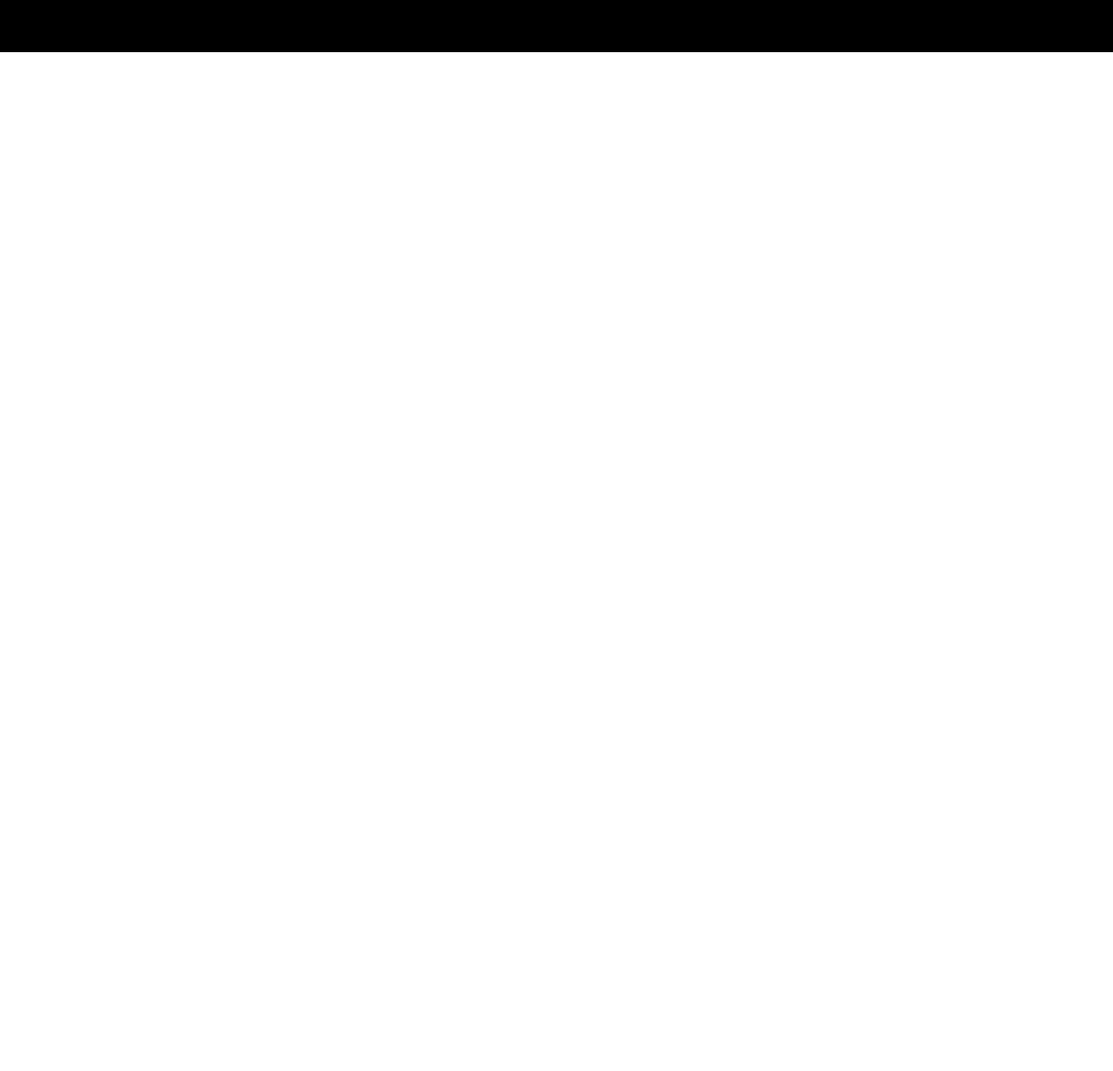
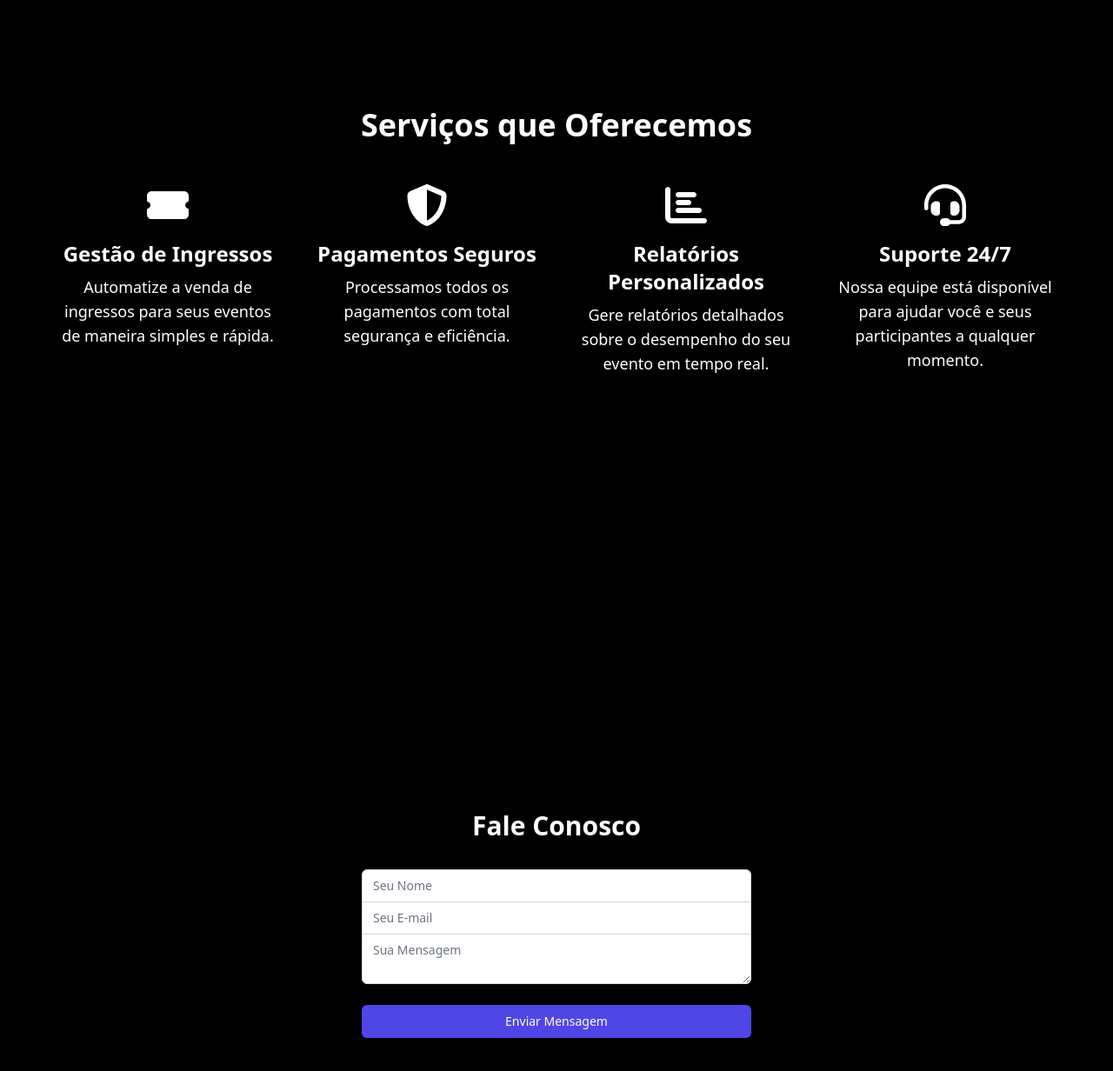
Before and after one commit to Alex-Teotonio/maaxsolucoes-web, a Next.js app: page / in a window 1280 px wide. Shown: the part 1617-2849 px from the top of the page at 87% size. Before the commit the page ends 1677 px from the top, so only its background shows below. Built offline with nearby package versions, Linux system fonts and the light colour scheme.

Commit message:
Criando COntactFOrm

```diff
--- a/package.json
+++ b/package.json
@@ -9,6 +9,8 @@
     "lint": "next lint"
   },
   "dependencies": {
+    "@fortawesome/free-solid-svg-icons": "^6.6.0",
+    "@fortawesome/react-fontawesome": "^0.2.2",
     "@radix-ui/react-separator": "^1.1.0",
     "class-variance-authority": "^0.7.0",
     "clsx": "^2.1.1",
--- a/src/app/page.tsx
+++ b/src/app/page.tsx
@@ -1,7 +1,8 @@
 import Link from "next/link";
 import { Separator } from "@/components/ui/separator";
 import { About } from "@/components/About";
-
+import { Services } from "@/components/Services";
+import { ContactForm } from "@/components/ContactForm";
 export default function Home() {
   return (
     <div className="bg-black text-white h-full overflow-hidden flex flex-col">
@@ -36,6 +37,8 @@ export default function Home() {
         </div>
       </div>
       <About />
+      <Services />
+      <ContactForm />
     </div>
   );
 }
--- /dev/null
+++ b/src/components/ContactForm.tsx
@@ -0,0 +1,99 @@
+"use client";
+
+import React, { useState } from "react";
+import { collection, addDoc } from "firebase/firestore"; // Importa funções do Firestore
+import { firestore } from "../firebase-config"; // Importa o Firestore inicializado
+
+export const ContactForm: React.FC = () => {
+  const [nome, setNome] = useState("");
+  const [email, setEmail] = useState("");
+  const [mensagem, setMensagem] = useState("");
+
+  const handleSubmit = async (e: React.FormEvent) => {
+    e.preventDefault();
+
+    try {
+      await addDoc(collection(firestore, "contato"), {
+        nome,
+        email,
+        mensagem,
+        timestamp: new Date(),
+      });
+
+      alert("Mensagem enviada com sucesso!");
+      setNome("");
+      setEmail("");
+      setMensagem("");
+    } catch (error) {
+      console.error("Erro ao enviar mensagem: ", error);
+      alert("Erro ao enviar mensagem. Tente novamente.");
+    }
+  };
+
+  return (
+    <div className="w-full h-screen flex items-start justify-center py-12 px-4 sm:px-6 lg:px-8">
+      <div className="max-w-md w-full space-y-8">
+        <h2 className="mt-6 text-center text-3xl font-extrabold ">
+          Fale Conosco
+        </h2>
+        <form className="mt-8 space-y-6" onSubmit={handleSubmit}>
+          <div className="rounded-md shadow-sm -space-y-px">
+            <div>
+              <label htmlFor="nome" className="sr-only">
+                Nome
+              </label>
+              <input
+                id="nome"
+                name="nome"
+                type="text"
+                required
+                value={nome}
+                onChange={(e) => setNome(e.target.value)}
+                className="appearance-none rounded-none relative block w-full px-3 py-2 border border-gray-300 placeholder-gray-500 text-gray-900 rounded-t-md focus:outline-none focus:ring-indigo-500 focus:border-indigo-500 focus:z-10 sm:text-sm"
+                placeholder="Seu Nome"
+              />
+            </div>
+            <div>
+              <label htmlFor="email" className="sr-only">
+                E-mail
+              </label>
+              <input
+                id="email"
+                name="email"
+                type="email"
+                required
+                value={email}
+                onChange={(e) => setEmail(e.target.value)}
+                className="appearance-none rounded-none relative block w-full px-3 py-2 border border-gray-300 placeholder-gray-500 text-gray-900 focus:outline-none focus:ring-indigo-500 focus:border-indigo-500 focus:z-10 sm:text-sm"
+                placeholder="Seu E-mail"
+              />
+            </div>
+            <div>
+              <label htmlFor="mensagem" className="sr-only">
+                Mensagem
+              </label>
+              <textarea
+                id="mensagem"
+                name="mensagem"
+                required
+                value={mensagem}
+                onChange={(e) => setMensagem(e.target.value)}
+                className="appearance-none rounded-none relative block w-full px-3 py-2 border border-gray-300 placeholder-gray-500 text-gray-900 rounded-b-md focus:outline-none focus:ring-indigo-500 focus:border-indigo-500 focus:z-10 sm:text-sm"
+                placeholder="Sua Mensagem"
+              />
+            </div>
+          </div>
+
+          <div>
+            <button
+              type="submit"
+              className="group relative w-full flex justify-center py-2 px-4 border border-transparent text-sm font-medium rounded-md text-white bg-indigo-600 hover:bg-indigo-700 focus:outline-none focus:ring-2 focus:ring-offset-2 focus:ring-indigo-500"
+            >
+              Enviar Mensagem
+            </button>
+          </div>
+        </form>
+      </div>
+    </div>
+  );
+};
--- /dev/null
+++ b/src/components/Services.tsx
@@ -0,0 +1,67 @@
+import React from "react";
+import { FontAwesomeIcon } from "@fortawesome/react-fontawesome";
+import {
+  faTicketAlt,
+  faShieldAlt,
+  faChartBar,
+  faHeadset,
+} from "@fortawesome/free-solid-svg-icons";
+import { IconDefinition } from "@fortawesome/fontawesome-svg-core"; // Tipagem para os ícones
+
+// Tipagem para os serviços
+interface Service {
+  title: string;
+  description: string;
+  icon: IconDefinition;
+}
+
+export const Services: React.FC = () => {
+  const services: Service[] = [
+    {
+      title: "Gestão de Ingressos",
+      description:
+        "Automatize a venda de ingressos para seus eventos de maneira simples e rápida.",
+      icon: faTicketAlt,
+    },
+    {
+      title: "Pagamentos Seguros",
+      description:
+        "Processamos todos os pagamentos com total segurança e eficiência.",
+      icon: faShieldAlt,
+    },
+    {
+      title: "Relatórios Personalizados",
+      description:
+        "Gere relatórios detalhados sobre o desempenho do seu evento em tempo real.",
+      icon: faChartBar,
+    },
+    {
+      title: "Suporte 24/7",
+      description:
+        "Nossa equipe está disponível para ajudar você e seus participantes a qualquer momento.",
+      icon: faHeadset,
+    },
+  ];
+
+  return (
+    <section className="text-white py-16 px-8 w-full h-screen" id="quem-somos">
+      <div className="container mx-auto">
+        {/* Título da Seção */}
+        <h2 className="text-4xl font-bold mb-12 text-center">
+          Serviços que Oferecemos
+        </h2>
+
+        {/* Grid para organizar os serviços */}
+        <div className="grid grid-cols-1 md:grid-cols-2 lg:grid-cols-4 gap-10">
+          {services.map((service, index) => (
+            <div key={index} className="flex flex-col items-center text-center">
+              <FontAwesomeIcon icon={service.icon} className="w-12 h-12 mb-4" />
+              <h3 className="text-2xl font-semibold mb-2">{service.title}</h3>
+              <p className="text-lg">{service.description}</p>
+            </div>
+          ))}
+        </div>
+      </div>
+    </section>
+  );
+};
--- a/src/firebase-config.ts
+++ b/src/firebase-config.ts
@@ -1,6 +1,7 @@
 // Import the functions you need from the SDKs you need
 import { initializeApp } from "firebase/app";
 import { getAuth } from "firebase/auth";
+import { getFirestore } from "firebase/firestore";
 
 // Your web app's Firebase configuration
 const firebaseConfig = {
@@ -16,3 +17,4 @@ const firebaseConfig = {
 // Initialize Firebase
 const app = initializeApp(firebaseConfig);
 export const auth = getAuth(app);
+export const firestore = getFirestore(app);
```
Also changed, not shown: 1 other file (tests, documents, lock files or other folders).
